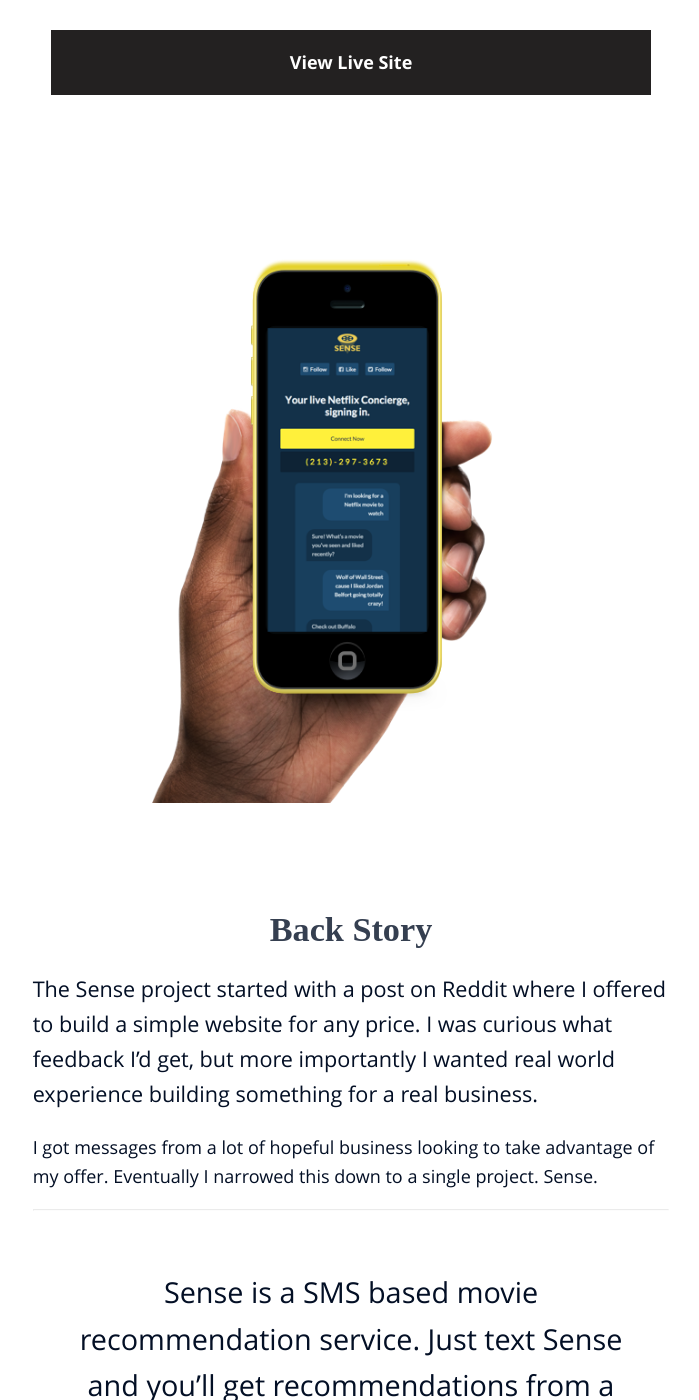
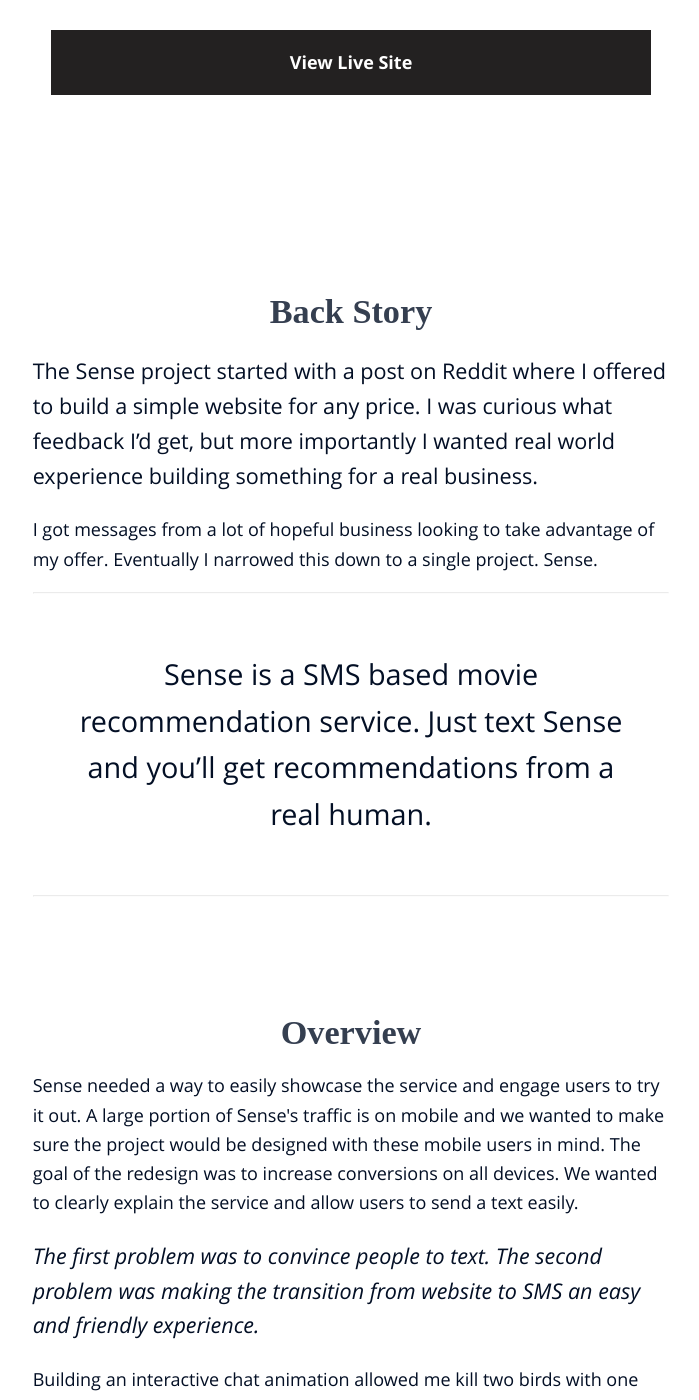
Before and after one commit to thomaskimura/Portfolio, a Jekyll site: the page built from work/sense.html, in a window 1280 px wide and 1400 px high, scrolled down 308 px. Shown: the whole window, without its empty margins (289-988 px from the left). Built offline with Jekyll 4.4.1, drawn with Linux system fonts in a browser that asks for light colours; nearby versions of some CDN libraries; some web fonts are replaced.

Commit message:
Comment out images for now

```diff
--- a/work/sense.html
+++ b/work/sense.html
@@ -37,7 +37,7 @@
 <section>
 
   <!-- screenshot phones -->
-  <div class="row padding-tb2">
+  <!-- <div class="row padding-tb2">
     <div class="large-8 medium-8 small-11 columns small-centered">
 
       <section>
@@ -45,7 +45,7 @@
       </section>
 
     </div>
-  </div>
+  </div> -->
 
   <!-- back story -->
   <div class="row padding-tb2">
@@ -95,7 +95,7 @@
 
   <!-- chat -->
   <section class="margin-b4 border-solid-top border-solid-bottom">
-    <div class="sense-color-bg-primary-400 padding-tb2 sense-demo">
+    <div class="padding-tb2 sense-demo">
 
       <!-- chat -->
       <div class="chat-container position-relative">
@@ -171,7 +171,7 @@
           <p class="text-center sense-color-bg-yellow rounded">
             <a href="sms:2132973673&body=Hey Sense, I need a movie!" class="sense-color-text text-decoration-none full padding-1">Get Started</a>
           </p>
-          <p class="margin-none text-light text-center text-small">
+          <p class="margin-none text-center text-small">
             Button only supported on mobile
           </p>
         </div>
```
Also changed, not shown: work/gifalytics.html (+4 -4 lines), work/paper.html (+4 -4 lines), assets/css/sense.min.css.
